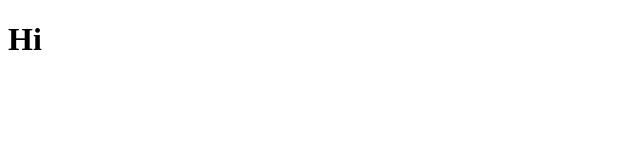
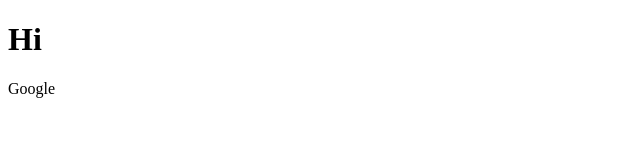
Before and after one commit to cspannery/Test, a plain HTML site: page index.html in a window 1280 px wide. Shown: the full height of the page, 0-640 px from the left. Drawn offline with Linux system fonts and the light colour scheme.

Commit message:
Before Push commit

```diff
--- a/index.html
+++ b/index.html
@@ -5,5 +5,8 @@
 </head>
 <body>
      <h1> Hi   </h1>
+
+
+     Google
 </body>
 </html>
```
